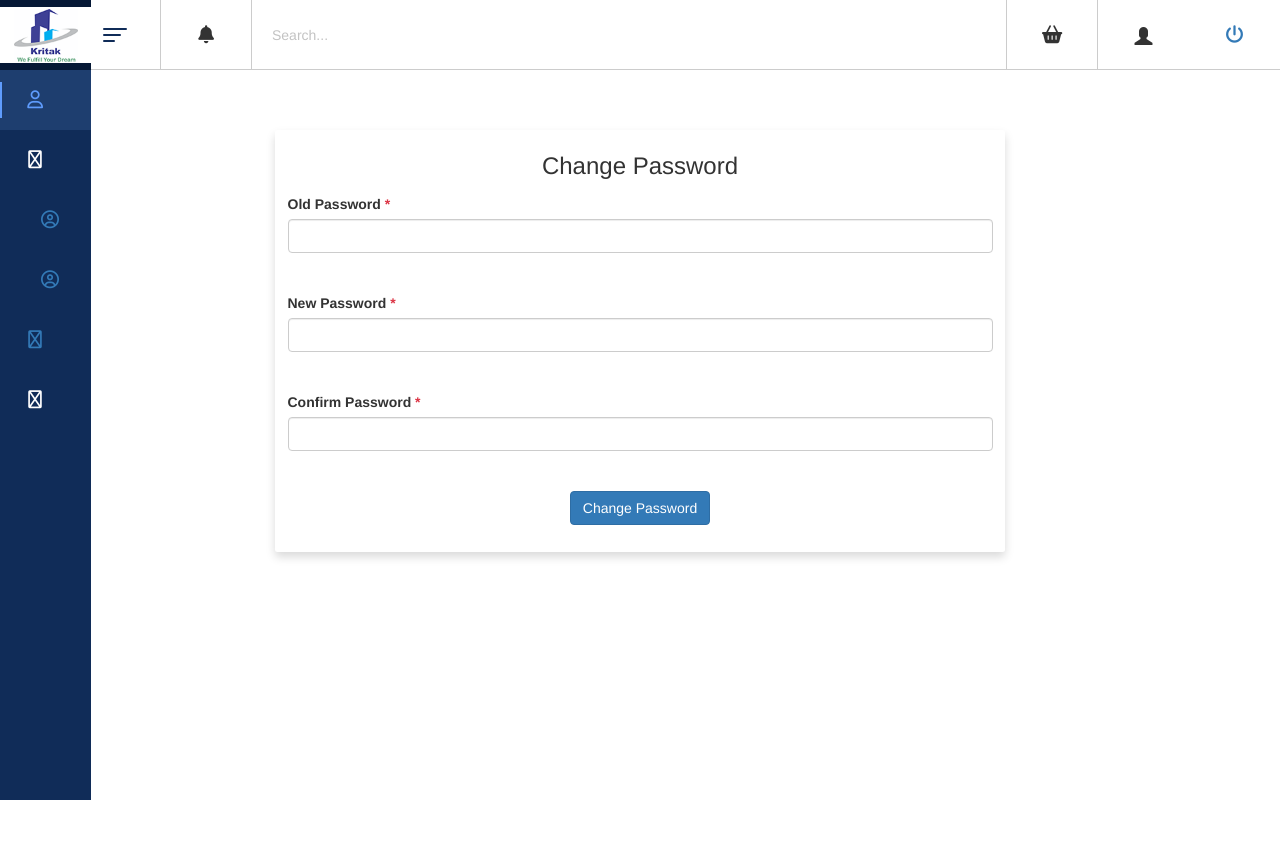
After one commit to aakash-rajpoot/lead_management, a CodeIgniter app: page /Codeigniter/index.php/admin/change_pass in a window 1280 px wide. The commit adds this page. Shown: the top 852 px of the page. Run offline with CodeIgniter, Linux system fonts and the light colour scheme; some libraries are stand-ins or nearby versions.

Commit message:
changepassword

```diff
--- a/application/controllers/Admin.php
+++ b/application/controllers/Admin.php
@@ -50,6 +50,31 @@ class Admin extends CI_Controller {
 		redirect('admin');
     }
 
+    function change_pass(){
+        $this->load->view('templates/admin_header');
+
+		$this->form_validation->set_rules('old_pass', 'Old Password', 'required|callback_oldPassCheck');
+    	$this->form_validation->set_rules('new_pass', 'New Password', 'required|min_length[8]|regex_match[/^(?=.*\d)(?=.*[a-z])(?=.*[A-Z])(?=.*[^a-zA-Z0-9])(?!.*\s).{8,15}$/]');
+		$this->form_validation->set_rules('confirm_pass', 'Confirm Password', 'required|matches[new_pass]');
+
+		if(isset($_POST['admin_change_password']) && $this->form_validation->run()){
+                $new_pass = md5($this->input->post('new_pass'));
+                $this->admin_model->change_password($new_pass);
+                redirect('admin/dashboard');
+            }
+		$this->load->view('admin/change_password');
+		$this->load->view('templates/admin_footer');
+	}
+
+	function oldPassCheck($old_pass) {
+        $password = $this->admin_model->check_old_password();
+
+		if($password['password'] == md5($old_pass)){
+			return true;
+		}
+        $this->load->view('templates/admin_footer');
+    }
+
 
 
 
--- a/application/models/Admin_model.php
+++ b/application/models/Admin_model.php
@@ -13,6 +13,21 @@ class Admin_model extends CI_Model {
 
     }
 
+    function change_password($new_pass){
+        $this->db->set('password', $new_pass);
+        $this->db->where('role_id', 1);
+        return $this->db->update('sq_admin');
+
+    }
+
+    function check_old_password() {
+        $this->db->select('password');
+        $this->db->from('sq_admin');
+		$this->db->where('role_id', 1);
+		$query = $this->db->get();
+        return $query->row_array();
+    }
+
 
 
 }
--- /dev/null
+++ b/application/views/admin/change_password.php
@@ -0,0 +1,52 @@
+<div style="margin-top:100px">
+<div class="py-5 " id="section-quote">
+    <div class="container">
+        <div class="row d-flex justify-content-center">
+            <div class="col-md-8 both-space">
+                <div class="card mb-5 border-0 card-opacity shadow ">
+                    <div class="card-body rounded-sm">
+                        <div class="text-box">
+                            <h3 class="text-center mt-3 mb-4">Change Password</h3>
+                            <?php echo form_open('admin/change_pass',array('class' => 'needs-validation','method' => 'post','novalidate'=>'novalidate')); ?>
+                            <?php echo validation_errors();?>
+                                <div class="row">
+                                    <div class="col-lg-12">
+									<label class="label-input" for="old_pass">Old Password <span class="text-danger font-weight-medium">*</span></label>
+				                 	<input class="form-control form-control-lg"  type="password" name="old_pass" id="old_pass"><br /><br />
+                                        <div class="invalid-feedback">
+                                            Valid Old Password is required.
+                                        </div>
+                                    </div>
+
+                                </div>
+                                <div class="row">
+                                    <div class="col-lg-12">
+									<label  class="label-input" for="new_pass">New Password <span class="text-danger font-weight-medium">*</span></label>
+				                  	<input class="form-control form-control-lg"  type="password" name="new_pass" id="new_pass"><br/><br />
+                                        <div class="invalid-feedback">
+                                            Valid New Password is required.
+                                        </div>
+                                    </div>
+
+                                </div>
+                                <div class="row">
+                                    <div class="col-lg-12">
+									<label  class="label-input" for="confirm_pass">Confirm Password <span class="text-danger font-weight-medium">*</span></label>
+					                <input class="form-control form-control-lg" type="password" name="confirm_pass" id="confirm_pass"><br/><br />
+                                    <div class="invalid-feedback">
+                                        Valid Confirm Password is required.
+                                    </div>
+                                </div>
+                            </div>
+                            <div class="d-flex justify-content-center mb-4">
+								<input type="submit" name="admin_change_password" value="Change Password" class="btn btn-primary" /><br />
+                            </div>
+							<?php echo form_close(); ?>
+                        </div>
+                    </div>
+                </div>
+            </div>
+        </div>
+    </div>
+</div>
+<!-- </div> -->
--- a/application/views/templates/admin_header.php
+++ b/application/views/templates/admin_header.php
@@ -112,17 +112,17 @@
                     <div class="c-header-icon user dropbtn"><span class=" c-badge--header-icon animated shake" ></span><i class="glyphicon glyphicon-user" title="Admin"></i>
                     <div class="dropdown-content">
                     <div class="row">
-                    <a href="#">
+                        <a href="<?=base_url('index.php/admin/view_profile');?>">
                             <div class="col-md-12 mb-1 pt-2">
                                 <h5>View Profile</h5>
                             </div>
                         </a>
-                <a href="#">
+                        <a href="<?=base_url('index.php/admin/change_pass');?>">
                             <div class="col-md-12 mb-1">
                                 <h5>Change Password</h5>
                             </div>
                         </a>
-                <a href="#">
+                        <a href="<?=base_url('index.php/admin/logout');?>">
                             <div class="col-md-12 mb-1">
                                 <h5>Logout</h5>
                             </div>
```
Lines whose indentation alone changed are shown as unchanged.
